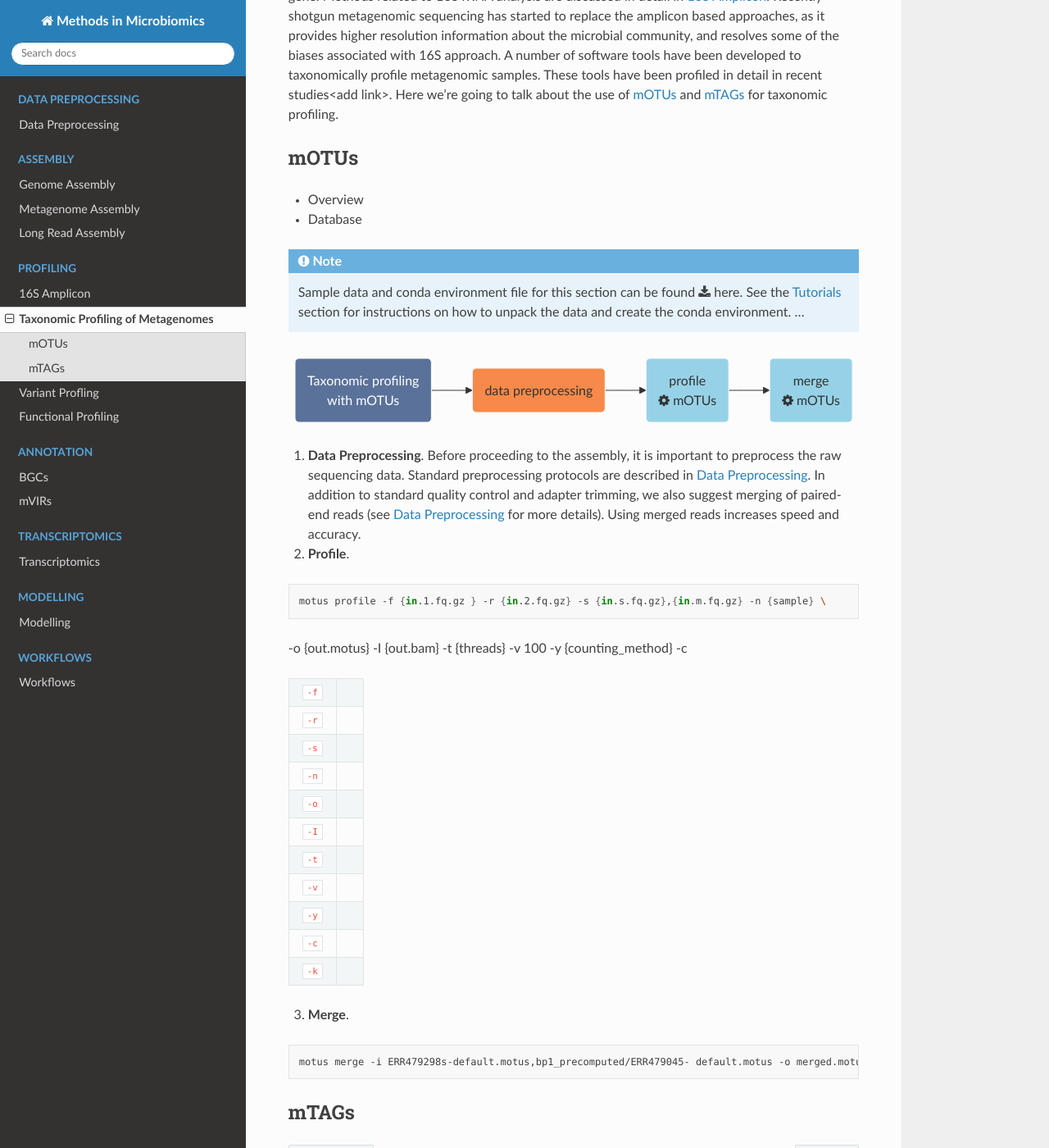
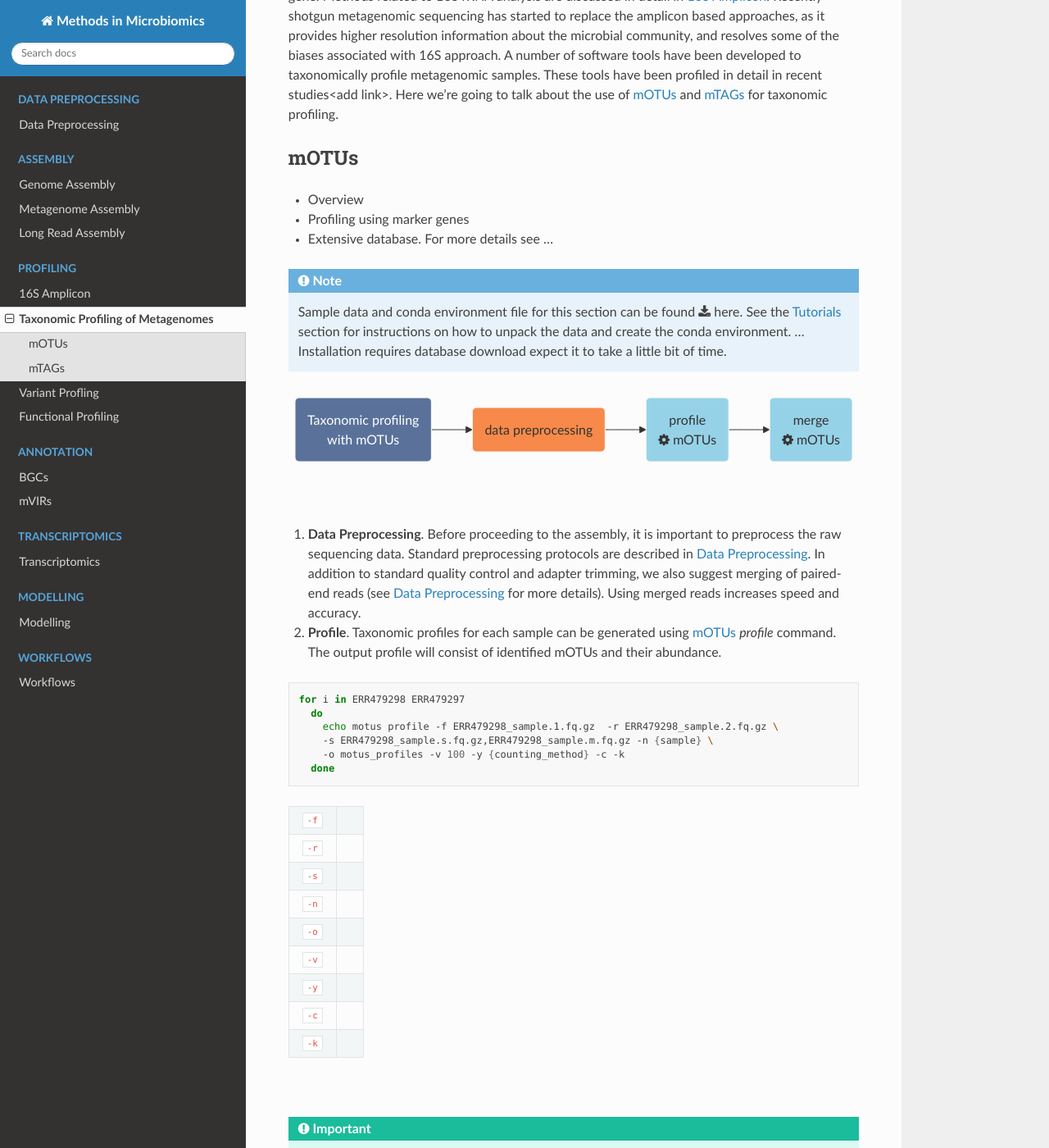
Before and after one commit to MicrobiologyETHZ/Methods_in_Microbiomics, a Sphinx documentation site: the page built from docs/profiling/metagenomes.rst, in a window 1280 px wide and 1400 px high, scrolled down 248 px. Shown: the whole window at 82% size. Built offline with Sphinx 7.4.7 and the Read the Docs theme 2.0.0, drawn with Linux system fonts in a browser that asks for light colours; some of the changed text lies outside the part shown.

Commit message:
writting mOTUs docs

```diff
--- a/docs/profiling/metagenomes.rst
+++ b/docs/profiling/metagenomes.rst
@@ -9,11 +9,12 @@ mOTUs
 --------
 
 - Overview
-- Database
+- Profiling using marker genes
+- Extensive database.  For more details see ...
 
 .. note::
 
-    Sample data and conda environment file for this section can be found :download:`here <../downloads/metag.tar.gz>`. See the :ref:`tutorials` section for instructions on how to unpack the data and create the conda environment. ...
+    Sample data and conda environment file for this section can be found :download:`here <../downloads/metag.tar.gz>`. See the :ref:`tutorials` section for instructions on how to unpack the data and create the conda environment. ... Installation requires database download expect it to take a little bit of time.
 
 
 .. mermaid::
@@ -27,16 +28,23 @@ mOTUs
         style id2 fill:#F78A4A,stroke:#F8F7F7,stroke-width:1px
         class id3,id4 tool
 
-
+|
 1. **Data Preprocessing**. Before proceeding to the assembly, it is important to preprocess the raw sequencing data. Standard preprocessing protocols are described in :doc:`../preprocessing/preprocessing`. In addition to standard quality control and adapter trimming, we also suggest merging of paired-end reads (see :doc:`../preprocessing/preprocessing` for more details). Using merged reads increases speed and accuracy.
 
-2. **Profile**.
+
+2. **Profile**. Taxonomic profiles for each sample can be generated using mOTUs_ `profile` command. The output profile will consist of identified mOTUs and their abundance.
+
+
+.. _mOTUs: https://github.com/motu-tool/mOTUs
 
 .. code-block:: bash
 
-    motus profile -f {in.1.fq.gz } -r {in.2.fq.gz} -s {in.s.fq.gz},{in.m.fq.gz} -n {sample} \
--o {out.motus} -I {out.bam} -t {threads} -v 100 -y {counting_method} -c
-
+    for i in ERR479298 ERR479297
+      do
+        echo motus profile -f ERR479298_sample.1.fq.gz  -r ERR479298_sample.2.fq.gz \
+        -s ERR479298_sample.s.fq.gz,ERR479298_sample.m.fq.gz -n {sample} \
+        -o motus_profiles -v 100 -y {counting_method} -c -k
+      done
 
 ==============    =====================================================================================================
 ``-f``
@@ -44,21 +52,34 @@ mOTUs
 ``-s``
 ``-n``
 ``-o``
-``-I``
-``-t``
 ``-v``
 ``-y``
 ``-c``
 ``-k``
 ==============    =====================================================================================================
 
-3. **Merge**.
+|
+.. important::
+    Low read counts and -1. See FAQ for more information.
+
+
+|
+3. **Merge**. Individual taxonomic profiles can be merged together using  mOTUs_ `merge` command to facilitate downstream analysis.
 
 .. code-block:: bash
 
-    motus merge -i ERR479298s-default.motus,bp1_precomputed/ERR479045- default.motus -o merged.motus
+    motus merge -i ERR479298_sample.motus,ERR479298_sample.motus -o merged.motus
+
+========  ===============================
+``-i``
+``-o``
+========  ===============================
+
 
 
 --------
 mTAGs
 --------
+
+.. note::
+    Differences between mTAGs and mOTUs.
```
